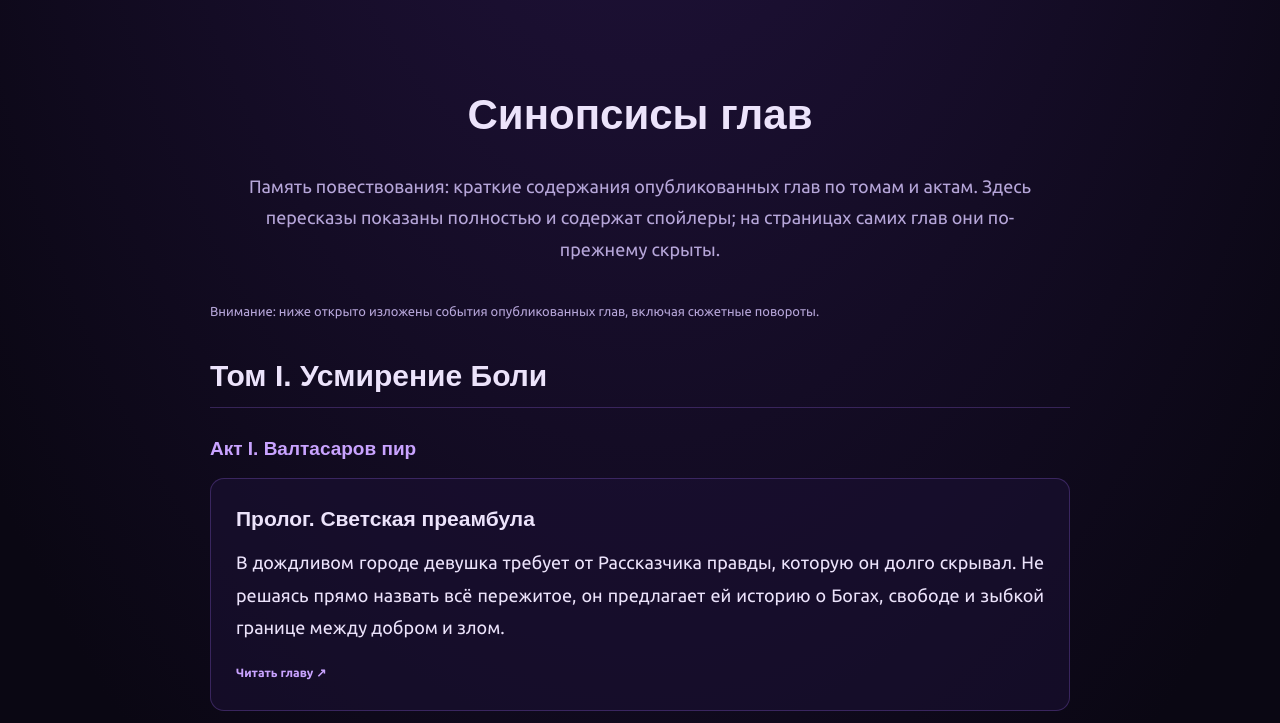
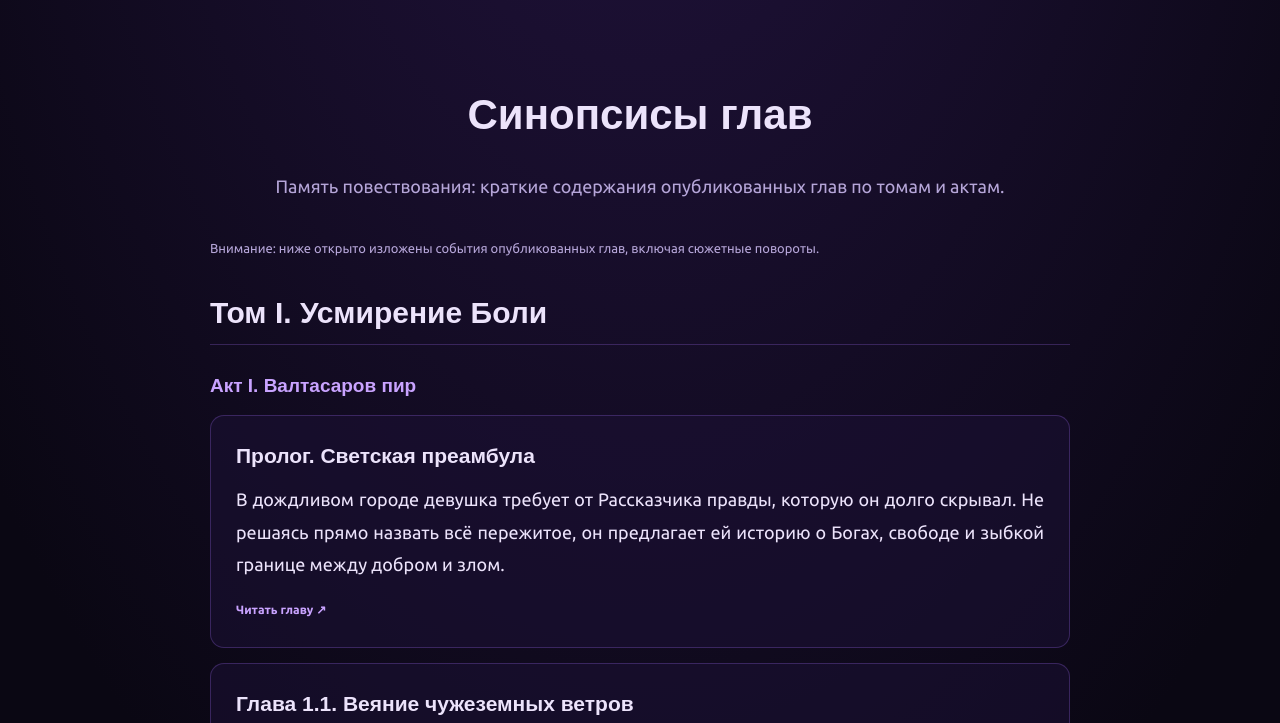
Before and after one commit to metowinny/metowinny, a plain HTML site: page synopses.html in a window 1280 px wide. Shown: the part 66-789 px from the top of the page. Drawn offline with Linux system fonts and the light colour scheme; no server answers; a web font is replaced by a local one.

Commit message:
Update synopses.html

```diff
--- a/synopses.html
+++ b/synopses.html
@@ -33,7 +33,7 @@
   </nav>
 </header>
 <main class="wrap wrap--narrow reader-top">
-<div class="nt-manuscript-top"><h1>Синопсисы глав</h1><p class="nt-manuscript-intro">Память повествования: краткие содержания опубликованных глав по томам и актам. Здесь пересказы показаны полностью и содержат спойлеры; на страницах самих глав они по-прежнему скрыты.</p></div>
+<div class="nt-manuscript-top"><h1>Синопсисы глав</h1><p class="nt-manuscript-intro">Память повествования: краткие содержания опубликованных глав по томам и актам.</p></div>
 <div data-nt-synopses aria-label="Краткое содержание глав"><p class="nt-manuscript-status">Загружаем краткие содержания…</p></div>
 </main>
 <footer class="site-footer">
```
